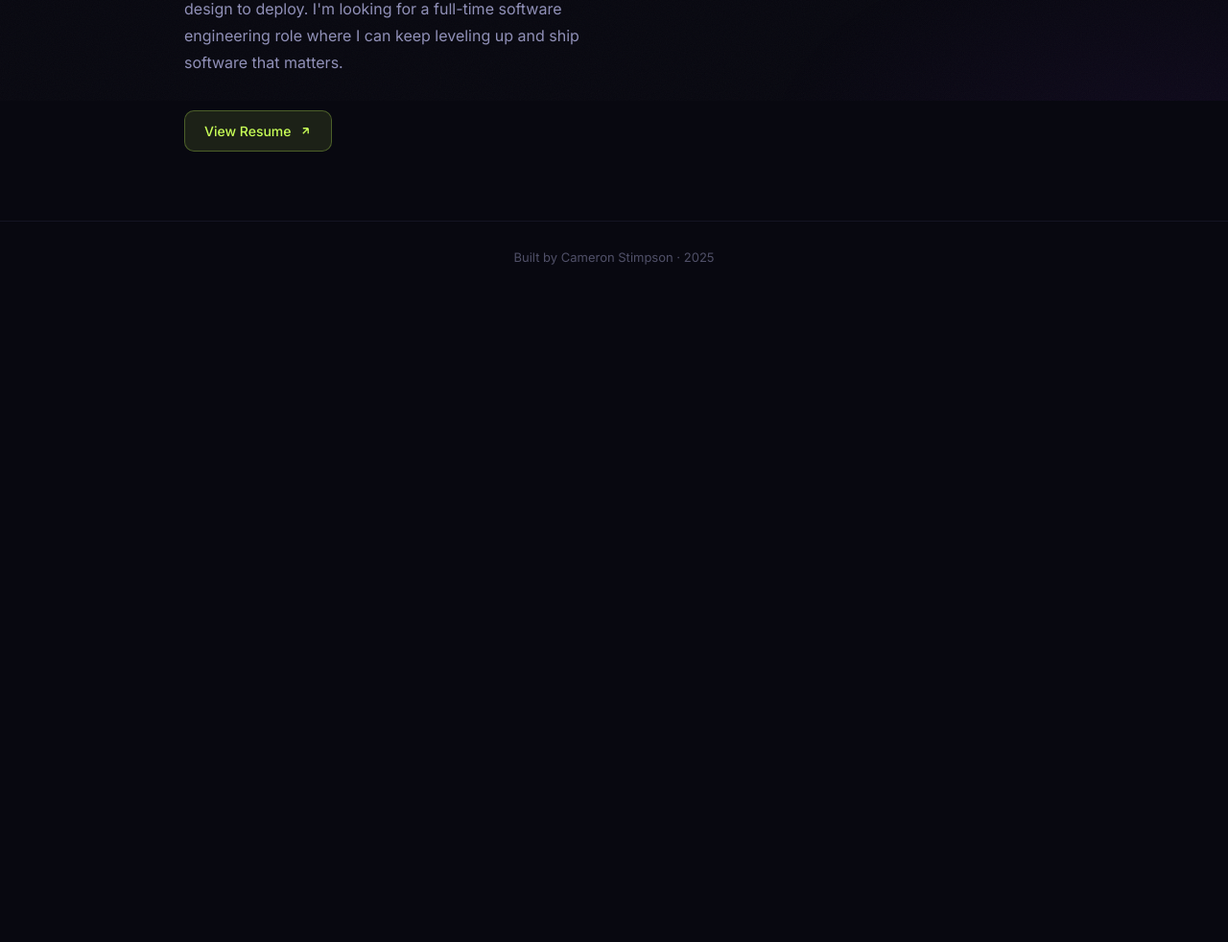
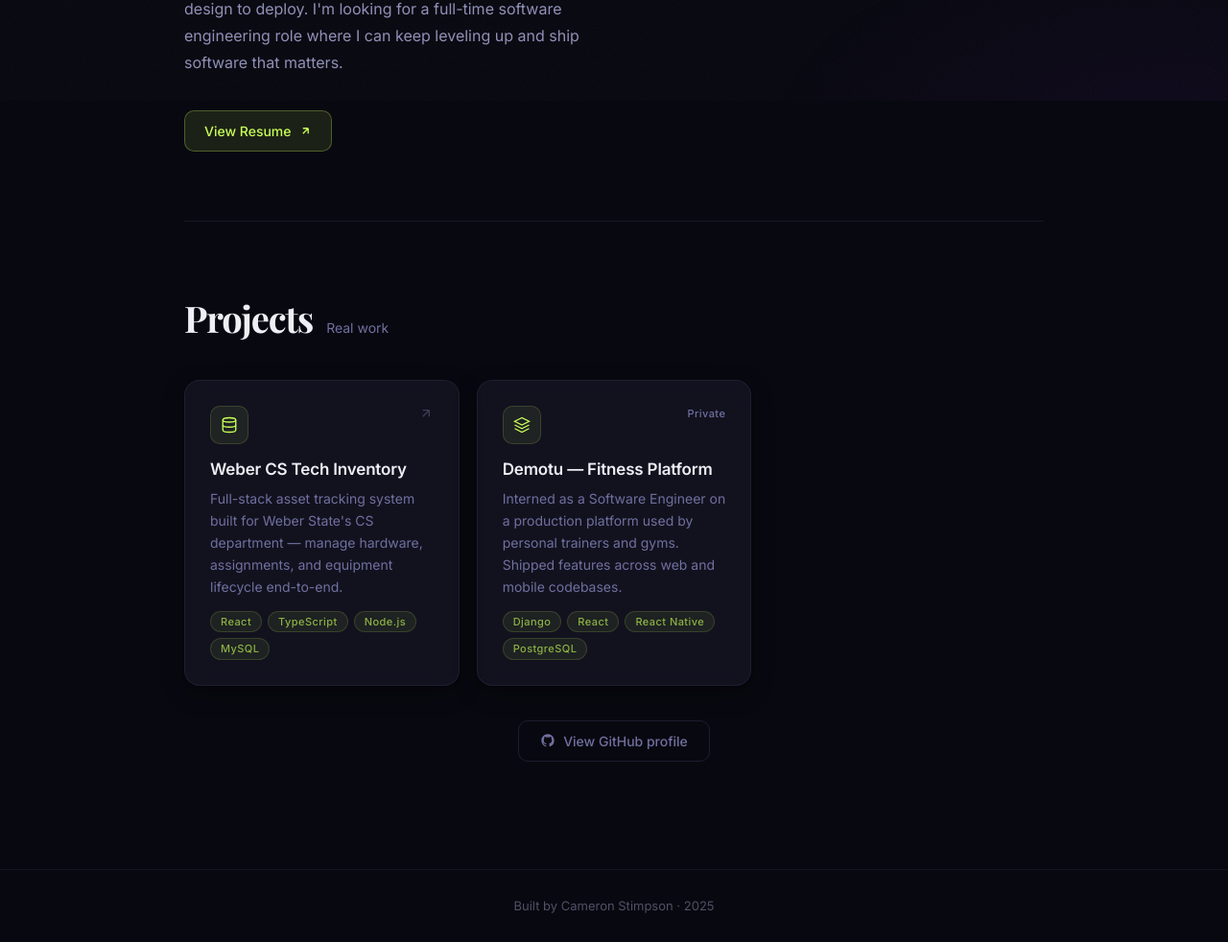
Before and after one commit to camstimpson/camstimpson.github.io, a plain HTML site: page index.html in a window 1280 px wide. Shown: the part 695-1677 px from the top of the page at 96% size. Before the commit the page ends 1002 px from the top, so only its background shows below. Drawn offline with nearby package versions, Linux system fonts and the light colour scheme; a web font is replaced by a local one.

Commit message:
Add entrance animations and real projects section

```diff
--- a/index.html
+++ b/index.html
@@ -416,6 +416,16 @@
       color: var(--dim);
     }
 
+    /* ── Entrance animations ──────────────────────────────── */
+    @keyframes fadeUp {
+      from { opacity: 0; transform: translateY(22px); }
+      to   { opacity: 1; transform: translateY(0); }
+    }
+    .anim {
+      opacity: 0;
+      animation: fadeUp 0.75s cubic-bezier(0.19, 1, 0.22, 1) forwards;
+    }
+
     /* ── Responsive ───────────────────────────────────────── */
     @media (max-width: 640px) {
       .nav-inner  { padding: 16px 20px; }
@@ -439,6 +449,7 @@
       <div class="nav-inner">
         <a href="#" class="nav-wordmark focus-ring" aria-label="Cameron Stimpson — home">CS</a>
         <nav class="nav-links" aria-label="Site navigation">
+          <a href="#projects" class="nav-link">Projects</a>
           <a href="mailto:cameronbstimpson@gmail.com" class="nav-link">Contact</a>
         </nav>
       </div>
@@ -451,20 +462,20 @@
         <!-- Left: text content -->
         <div class="hero-body">
 
-          <p class="label" style="margin-bottom: 22px;">Open to full-time opportunities · Spring 2026</p>
+          <p class="label anim" style="margin-bottom: 22px; animation-delay: 0.1s;">Open to full-time opportunities · Spring 2026</p>
 
-          <h1 class="hero-name font-display">
+          <h1 class="hero-name font-display anim" style="animation-delay: 0.25s;">
             Cameron<br>
             <em>Stimpson</em>
           </h1>
 
-          <p class="hero-role">Software Engineer</p>
+          <p class="hero-role anim" style="animation-delay: 0.4s;">Software Engineer</p>
 
-          <p style="font-size: 13px; color: var(--muted); margin: -10px 0 24px; letter-spacing: 0.01em;">
+          <p class="anim" style="font-size: 13px; color: var(--muted); margin: -10px 0 24px; letter-spacing: 0.01em; animation-delay: 0.4s;">
             B.S. Computer Science &mdash; Weber State University, May 2026
           </p>
 
-          <p class="hero-bio">
+          <p class="hero-bio anim" style="animation-delay: 0.55s;">
             CS senior at Weber State (May 2026) with real-world engineering experience across internship and production projects.
             As a <strong style="color: var(--ink); font-weight: 500;">Software Engineering Intern at Demotu</strong>, I contributed to a full-stack fitness platform
             built on <strong style="color: var(--ink); font-weight: 500;">Django, React, and React Native</strong> — shipping features used by personal trainers and gyms.
@@ -473,7 +484,7 @@
             I'm looking for a full-time software engineering role where I can keep leveling up and ship software that matters.
           </p>
 
-          <a href="#" class="cta-btn focus-ring" aria-label="View resume">
+          <a href="#" class="cta-btn focus-ring anim" aria-label="View resume" style="animation-delay: 0.7s;">
             View Resume
             <svg width="13" height="13" viewBox="0 0 24 24" fill="none" stroke="currentColor" stroke-width="2.5" aria-hidden="true">
               <path d="M7 17L17 7M17 7H7M17 7v10"/>
@@ -483,7 +494,7 @@
         </div>
 
         <!-- Right: social links -->
-        <div class="social-col">
+        <div class="social-col anim" style="animation-delay: 0.55s;">
 
           <!-- GitHub -->
           <a href="https://github.com/camstimpson"
@@ -520,7 +531,86 @@
       </div>
     </section>
 
-    <!-- Projects section removed — to be added later -->
+    <!-- ── Divider ────────────────────────────────────────── -->
+    <div class="divider" aria-hidden="true"><hr></div>
+
+    <!-- ── Projects ──────────────────────────────────────── -->
+    <section class="projects-section" id="projects" aria-labelledby="projects-heading">
+
+      <div class="section-header">
+        <h2 class="section-title font-display anim" id="projects-heading" style="animation-delay: 0.1s;">Projects</h2>
+        <span class="section-sub anim" style="animation-delay: 0.2s;">Real work</span>
+      </div>
+
+      <div class="project-grid">
+
+        <!-- Card 1: Weber CS Tech Inventory (Capstone) -->
+        <a href="https://github.com/bradleypeterson/Weber_CS_tech_inventory"
+           target="_blank" rel="noopener noreferrer"
+           class="card focus-ring"
+           aria-label="Weber CS Tech Inventory — view on GitHub">
+          <div class="card-top">
+            <div class="card-icon">
+              <svg width="18" height="18" viewBox="0 0 24 24" fill="none" stroke="#c8ff57" stroke-width="1.75" aria-hidden="true">
+                <ellipse cx="12" cy="5" rx="9" ry="3"/>
+                <path d="M3 5v14c0 1.66 4.03 3 9 3s9-1.34 9-3V5"/>
+                <path d="M3 12c0 1.66 4.03 3 9 3s9-1.34 9-3"/>
+              </svg>
+            </div>
+            <svg class="card-arrow" width="16" height="16" viewBox="0 0 24 24" fill="none" stroke="currentColor" stroke-width="2" aria-hidden="true">
+              <path d="M7 17L17 7M17 7H7M17 7v10"/>
+            </svg>
+          </div>
+          <div>
+            <p class="card-title">Weber CS Tech Inventory</p>
+            <p class="card-desc">Full-stack asset tracking system built for Weber State's CS department — manage hardware, assignments, and equipment lifecycle end-to-end.</p>
+          </div>
+          <div class="card-tags">
+            <span class="tag">React</span>
+            <span class="tag">TypeScript</span>
+            <span class="tag">Node.js</span>
+            <span class="tag">MySQL</span>
+          </div>
+        </a>
+
+        <!-- Card 2: Demotu (Internship — private repo) -->
+        <div class="card" aria-label="Demotu Fitness Platform">
+          <div class="card-top">
+            <div class="card-icon">
+              <svg width="18" height="18" viewBox="0 0 24 24" fill="none" stroke="#c8ff57" stroke-width="1.75" aria-hidden="true">
+                <path d="M12 2L2 7l10 5 10-5-10-5zM2 17l10 5 10-5M2 12l10 5 10-5"/>
+              </svg>
+            </div>
+            <span style="font-size: 11px; color: var(--muted); font-weight: 500; letter-spacing: 0.04em;">Private</span>
+          </div>
+          <div>
+            <p class="card-title">Demotu — Fitness Platform</p>
+            <p class="card-desc">Interned as a Software Engineer on a production platform used by personal trainers and gyms. Shipped features across web and mobile codebases.</p>
+          </div>
+          <div class="card-tags">
+            <span class="tag">Django</span>
+            <span class="tag">React</span>
+            <span class="tag">React Native</span>
+            <span class="tag">PostgreSQL</span>
+          </div>
+        </div>
+
+      </div>
+
+      <!-- GitHub CTA -->
+      <div class="github-cta">
+        <a href="https://github.com/camstimpson"
+           target="_blank" rel="noopener noreferrer"
+           class="github-link focus-ring"
+           aria-label="View profile on GitHub">
+          <svg width="16" height="16" viewBox="0 0 24 24" fill="currentColor" aria-hidden="true">
+            <path d="M12 2C6.477 2 2 6.484 2 12.017c0 4.425 2.865 8.18 6.839 9.504.5.092.682-.217.682-.483 0-.237-.008-.868-.013-1.703-2.782.605-3.369-1.343-3.369-1.343-.454-1.158-1.11-1.466-1.11-1.466-.908-.62.069-.608.069-.608 1.003.07 1.531 1.032 1.531 1.032.892 1.53 2.341 1.088 2.91.832.092-.647.35-1.088.636-1.338-2.22-.253-4.555-1.113-4.555-4.951 0-1.093.39-1.988 1.029-2.688-.103-.253-.446-1.272.098-2.65 0 0 .84-.27 2.75 1.026A9.564 9.564 0 0112 6.844c.85.004 1.705.115 2.504.337 1.909-1.296 2.747-1.027 2.747-1.027.546 1.379.202 2.398.1 2.651.64.7 1.028 1.595 1.028 2.688 0 3.848-2.339 4.695-4.566 4.943.359.309.678.92.678 1.855 0 1.338-.012 2.419-.012 2.747 0 .268.18.58.688.482A10.019 10.019 0 0022 12.017C22 6.484 17.522 2 12 2z"/>
+          </svg>
+          View GitHub profile
+        </a>
+      </div>
+
+    </section>
 
     <!-- ── Footer ─────────────────────────────────────────── -->
     <footer>
```
